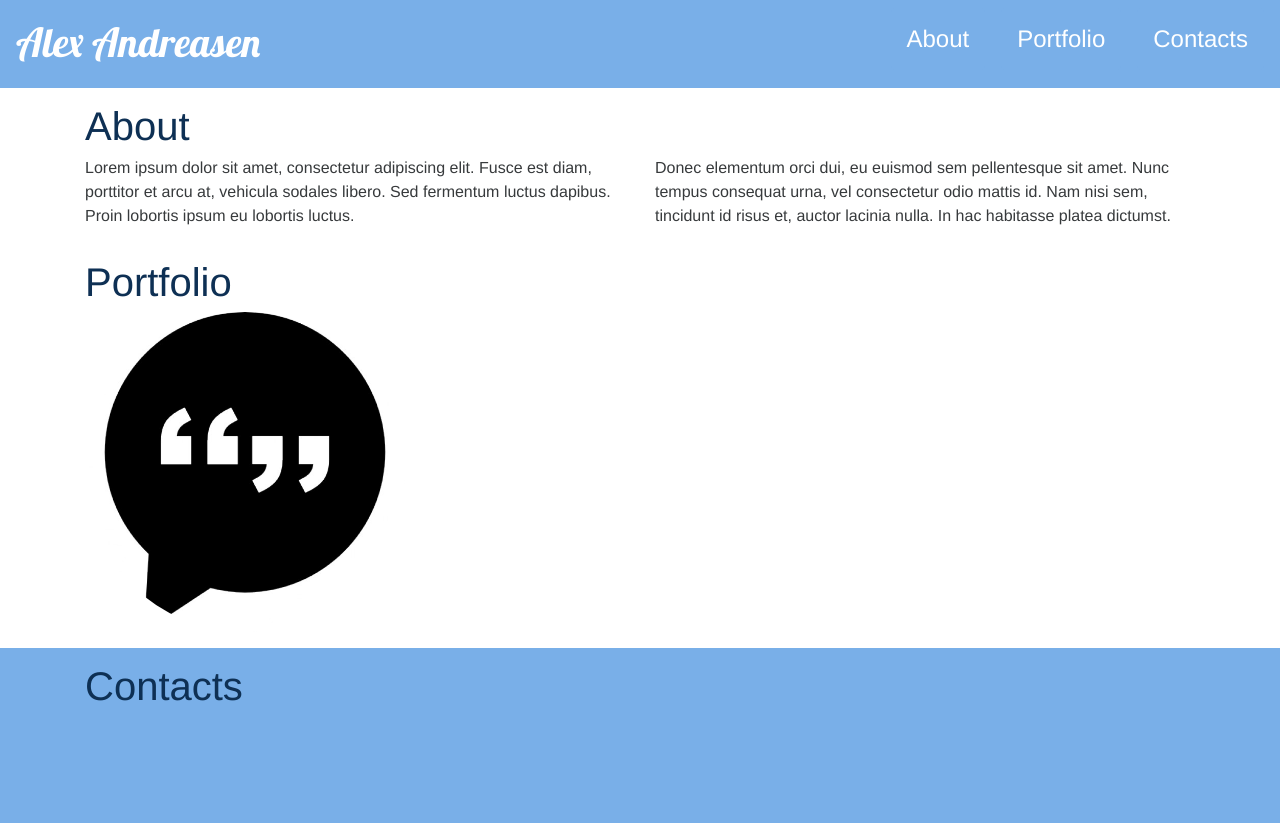
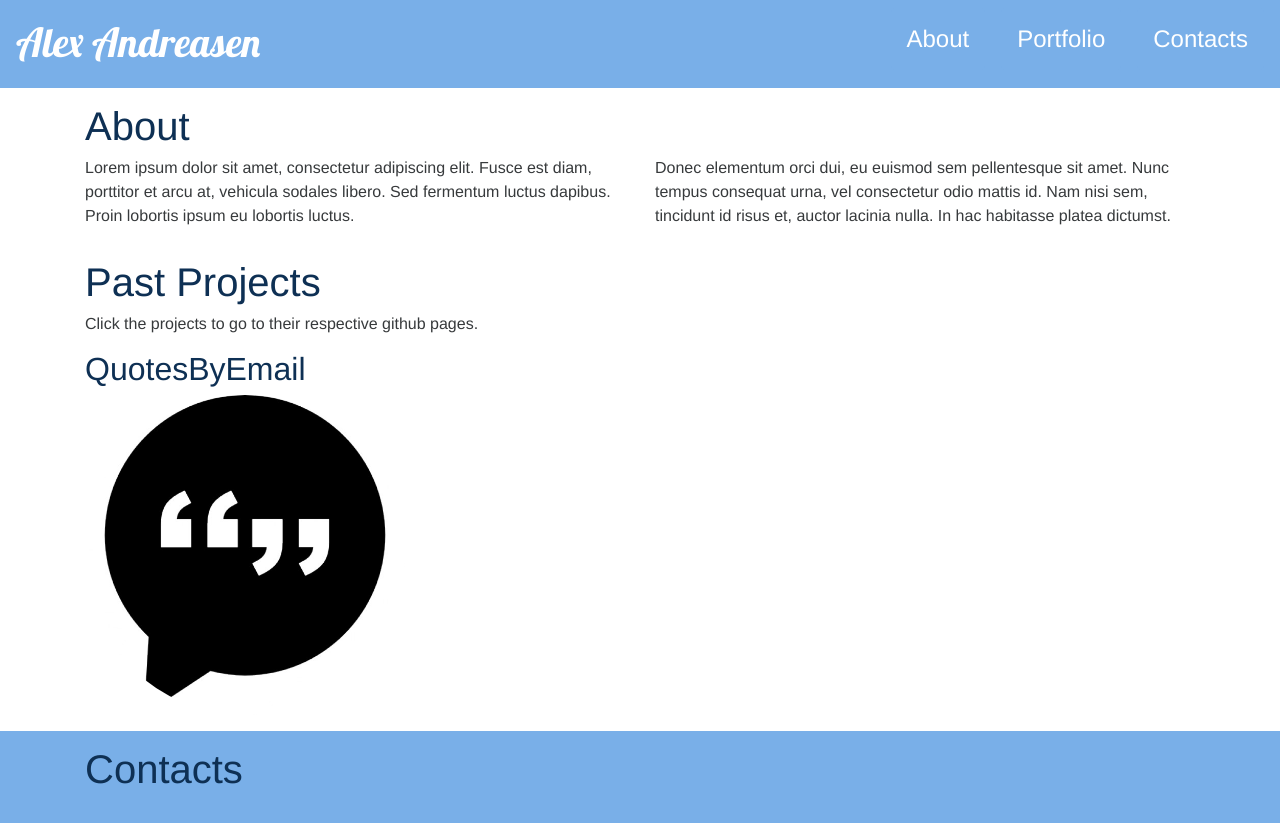
Before and after one commit to AA-PastProjects/AA-PastProjects, a Jekyll site: the page built from index.html, in a window 1280 px wide and 900 px high, scrolled down 498 px. Shown: the top 823 px of the window. Built offline with Jekyll 4.4.1, drawn with Linux system fonts in a browser that asks for light colours; nearby versions of some CDN libraries.

Commit message:
added p and h2 tags to portfolio

```diff
--- a/_includes/instagram.html
+++ b/_includes/instagram.html
@@ -1,12 +1,16 @@
 <section class="container container-instagram">
     <div class="row">
         <div class="col-md-12">
-            <h1>Portfolio</h1>
+            <h1>Past Projects</h1>
+            <p>Click the projects to go to their respective github pages.</p>
         </div>
         <div class="col-md-12">
             <!-- Generate such a widget at snapwidget.com for your name -->
             <!-- Copy/paste code here or just update the snapwidget value at _config.yml -->
-            <a href="{{ site.gurlquotesbyemail }}"><img src="./web-dist/images/quote.jpg" class="container-top-image img-circle m-x-auto" alt="{{ site.gurlquotesbyemail }}"></a>
+            <a href="{{ site.gurlquotesbyemail }}">
+                <h2>QuotesByEmail</h2>
+                <img src="./web-dist/images/quote.jpg" class="container-top-image img-circle m-x-auto" alt="{{ site.gurlquotesbyemail }}">
+            </a>
             <!-- <script src="https://snapwidget.com/js/snapwidget.js"></script>
             <iframe src="https://snapwidget.com/embed/{{ site.snapwidget }}" class="snapwidget-widget" allowTransparency="true"
                     frameborder="0" scrolling="no" style="border:none; overflow:hidden; width:100%; "></iframe> -->
```
